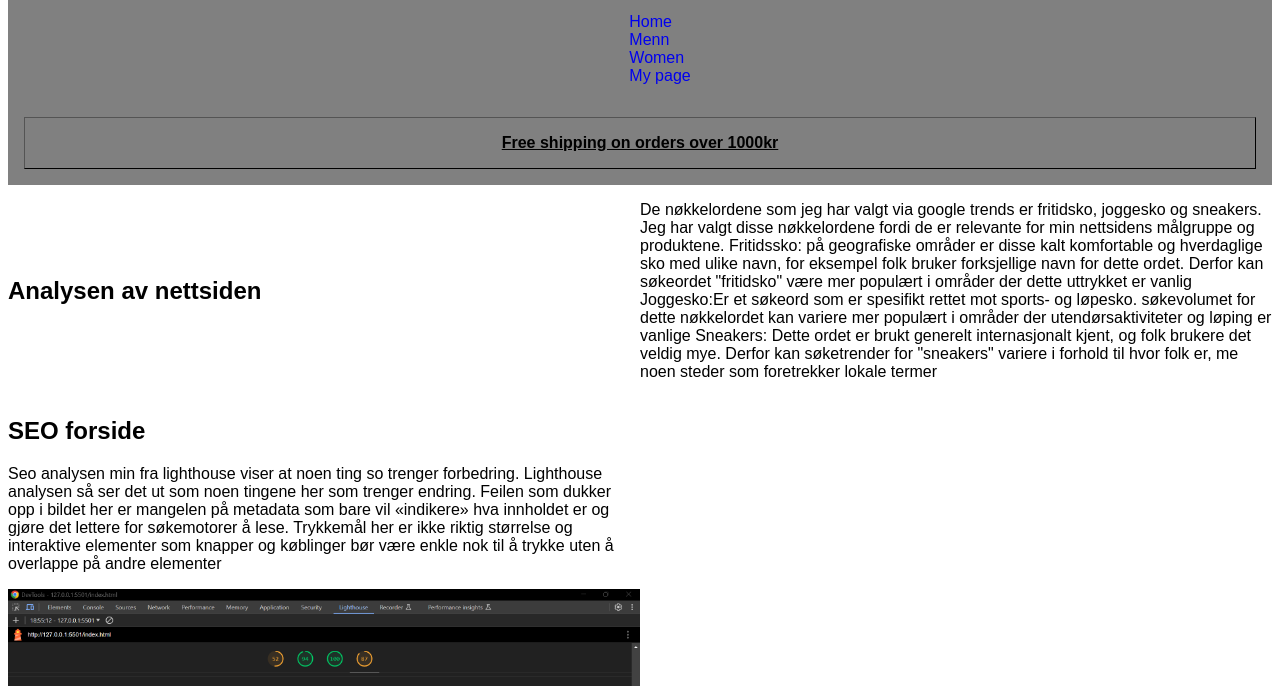
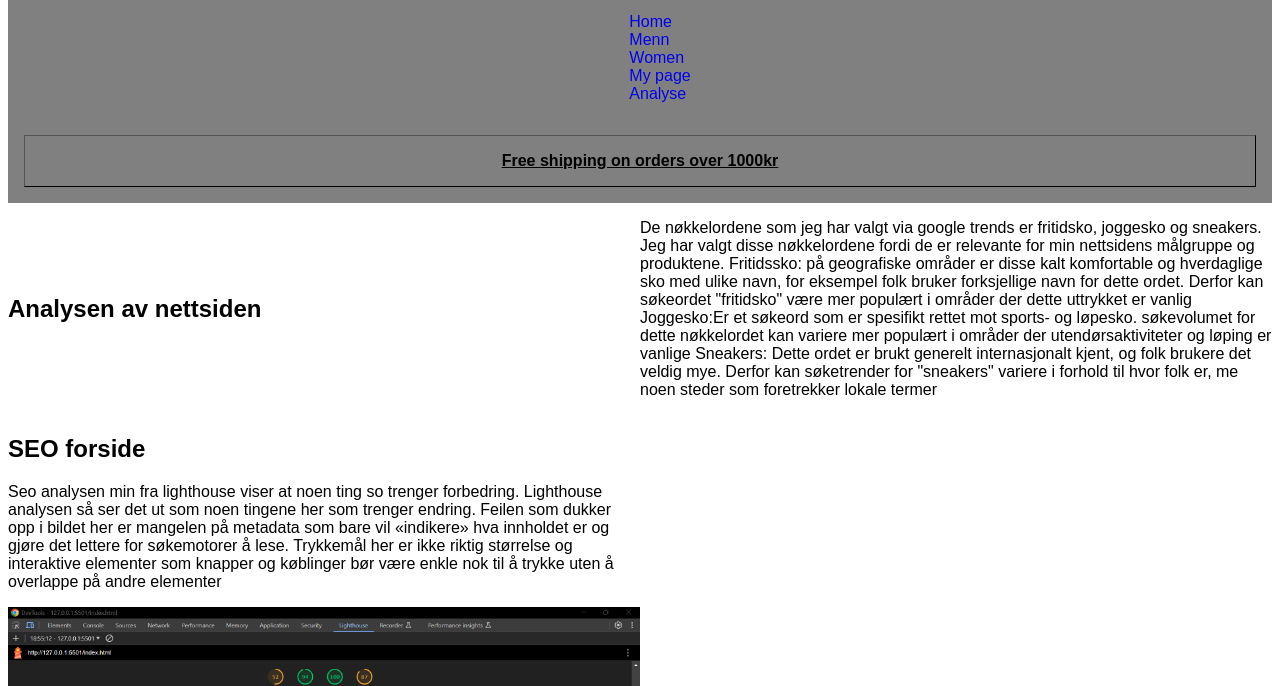
Before and after one commit to fatima417/Oblig-4, a plain HTML site: page analyse.html in a window 1280 px wide. Shown: the part 97-783 px from the top of the page. Drawn offline with Linux system fonts and the light colour scheme.

Commit message:
endringer

```diff
--- a/analyse.html
+++ b/analyse.html
@@ -16,7 +16,7 @@
                         <li><a href="produkt.html">Menn</a></li>
                         <li><a href="produkt.html">Women</a></li>
                         <li><a href="leveranseside.html">My page</a></li>
-                        <li></li>
+                        <li><a href="analyse.html">Analyse</a></li>
                     </ul>
                 </nav>
                 <section class="flex">
```
Also changed, not shown: index.html (+1 -0 lines), leveranseside.html (+1 -0 lines), produkt.html (+1 -0 lines).
